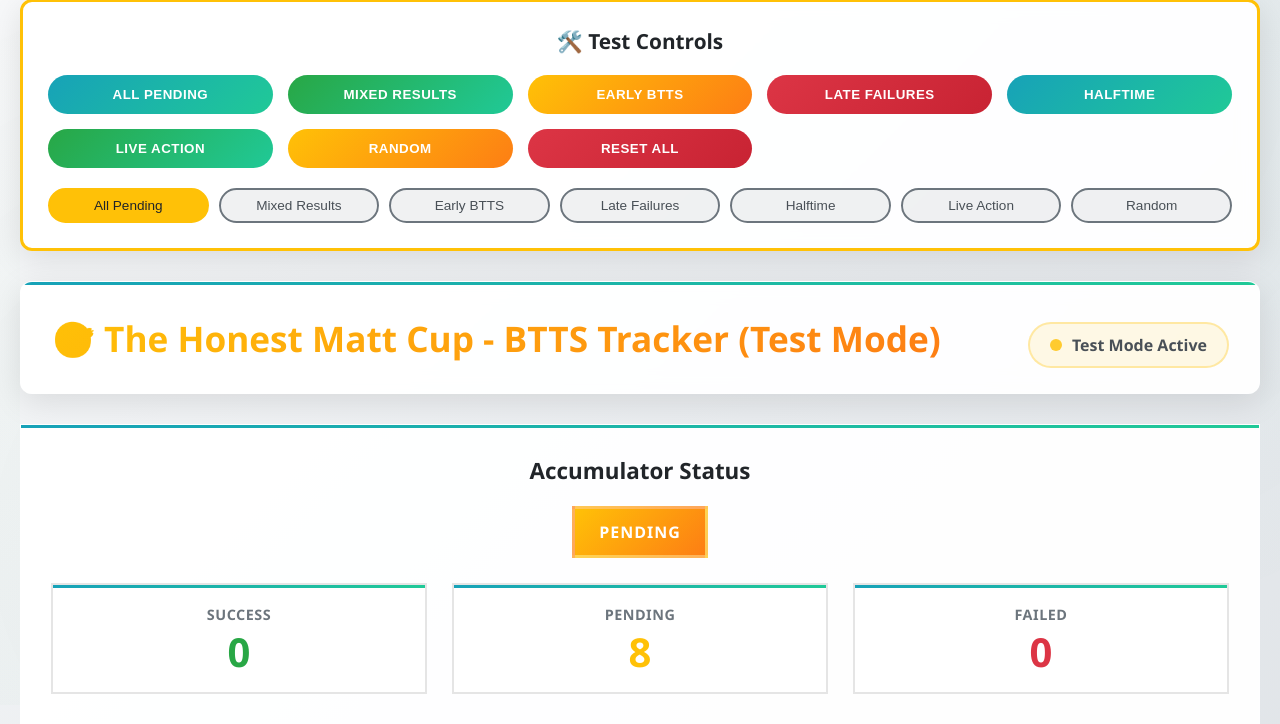
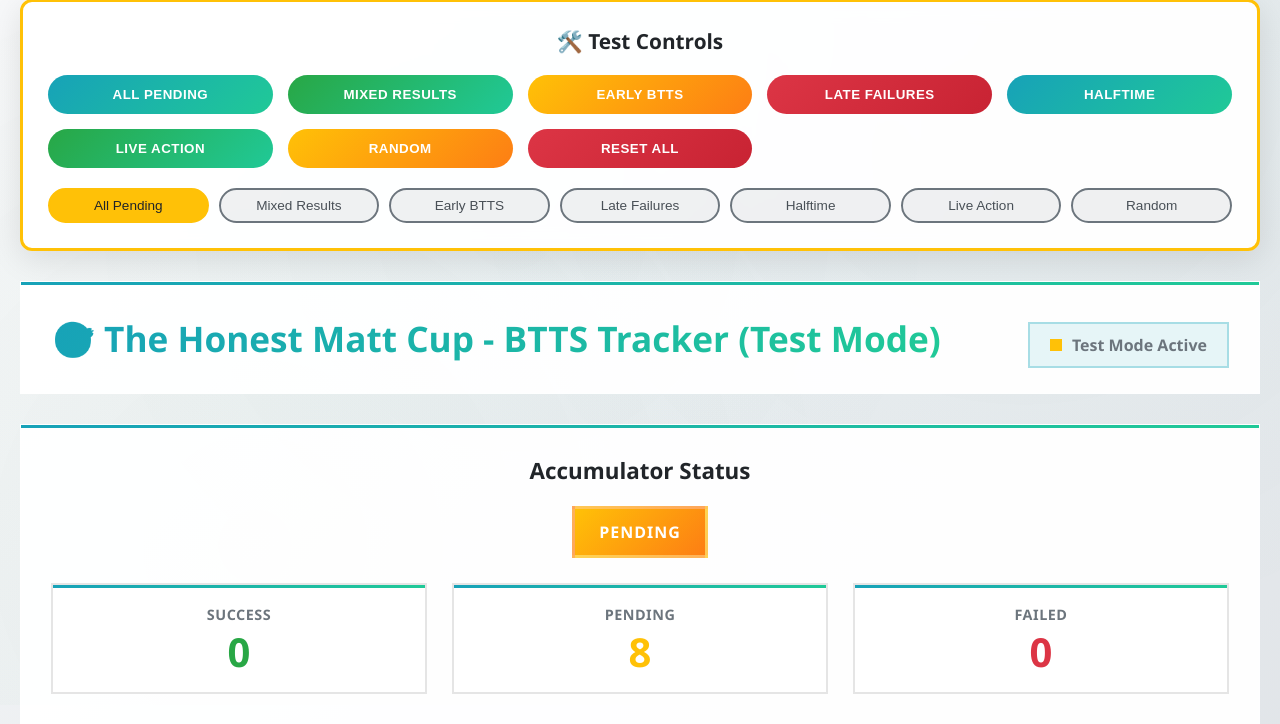
Before and after one commit to MrG-Man/Acca-Tracker, a Flask app: page /btts-tracker-test in a window 1280 px wide. Shown: the part 95-819 px from the top of the page. Run offline with Flask 3, Linux system fonts and the light colour scheme.

Commit message:
Update test_tracker.html
updated test tracker

```diff
--- a/templates/test_tracker.html
+++ b/templates/test_tracker.html
@@ -108,61 +108,13 @@
             color: #212529;
         }
 
-        .live-tracker-container {
-            background: linear-gradient(135deg, #f8f9fa 0%, #e9ecef 50%, #dee2e6 100%);
-            min-height: 100vh;
-            position: relative;
-        }
-
-        .enhanced-header {
-            background: rgba(255, 255, 255, 0.95);
-            backdrop-filter: blur(10px);
-            border-radius: 12px;
-            padding: 25px 30px;
-            margin-bottom: 30px;
-            box-shadow: 0 8px 32px rgba(0,0,0,0.1);
-            border: 1px solid rgba(255, 255, 255, 0.2);
-        }
-
-        .enhanced-header h1 {
-            background: linear-gradient(135deg, #ffc107, #fd7e14);
-            -webkit-background-clip: text;
-            -webkit-text-fill-color: transparent;
-            background-clip: text;
-            font-size: 2.2rem;
-            font-weight: 700;
-            margin: 0;
-            text-align: center;
-        }
-
-        .status-indicator {
-            display: flex;
-            align-items: center;
-            gap: 10px;
-            padding: 10px 20px;
-            background: rgba(255, 193, 7, 0.1);
-            border-radius: 25px;
-            border: 2px solid rgba(255, 193, 7, 0.3);
-        }
-
-        .status-dot {
-            width: 12px;
-            height: 12px;
-            border-radius: 50%;
-            background: #ffc107;
-            animation: testPulse 2s infinite;
-        }
-
-        .status-text {
-            font-weight: 600;
-            color: #495057;
-        }
-
-        /* Reuse existing styles for the rest of the interface */
-        .enhanced-summary, .summary-card, .accumulator-status, .status-badge,
-        .enhanced-stats, .stat-item, .stat-label, .stat-value, .enhanced-matches-grid,
-        .enhanced-match-card, .selector-name, .league-badge, .teams, .score-display,
-        .score, .time, .btts-status, .match-status, .enhanced-loading, .enhanced-error {
+        /* Reuse existing styles */
+        .live-tracker-container, .enhanced-header, .status-indicator, .status-dot,
+        .status-text, .enhanced-summary, .summary-card, .accumulator-status,
+        .status-badge, .enhanced-stats, .stat-item, .stat-label, .stat-value,
+        .enhanced-matches-grid, .enhanced-match-card, .selector-name, .league-badge,
+        .teams, .score-display, .score, .time, .btts-status, .match-status,
+        .enhanced-loading, .enhanced-error {
             /* These will inherit styles from the main tracker.css */
         }
 
@@ -290,19 +242,20 @@
             try {
                 showLoading();
 
-                const response = await fetch(`/api/btts-test-scenarios?scenario=${scenario}`);
-                const data = await response.json();
+                // Get test scenario data
+                const scenarioResponse = await fetch(`/api/btts-test-scenarios?scenario=${scenario}`);
+                const scenarioData = await scenarioResponse.json();
 
-                if (data.error) {
-                    showError(data.error);
+                if (scenarioData.error) {
+                    showError(scenarioData.error);
                     return;
                 }
 
                 currentScenario = scenario;
                 updateScenarioButtons(scenario);
-                renderMatches(data.matches);
-                updateStatistics(data.statistics);
-                updateAccumulatorStatus(data.statistics);
+                renderMatches(scenarioData.matches);
+                updateStatistics(scenarioData.statistics);
+                updateAccumulatorStatus(scenarioData.statistics);
                 updateLastUpdated();
 
                 hideLoading();
@@ -409,29 +362,6 @@
             document.getElementById('last-updated').textContent = now.toLocaleTimeString();
         }
 
-        async function triggerBTTS(selector) {
-            try {
-                const response = await fetch('/api/btts-test-trigger-btts', {
-                    method: 'POST',
-                    headers: {
-                        'Content-Type': 'application/json',
-                    },
-                    body: JSON.stringify({
-                        selector: selector,
-                        action: 'trigger_btts'
-                    })
-                });
-
-                const data = await response.json();
-                if (data.success) {
-                    // Reload current scenario to show updated data
-                    loadTestScenario(currentScenario);
-                }
-            } catch (error) {
-                console.error('Error triggering BTTS:', error);
-            }
-        }
-
         async function resetAllScores() {
             try {
                 const response = await fetch('/api/btts-test-update-score', {
```
